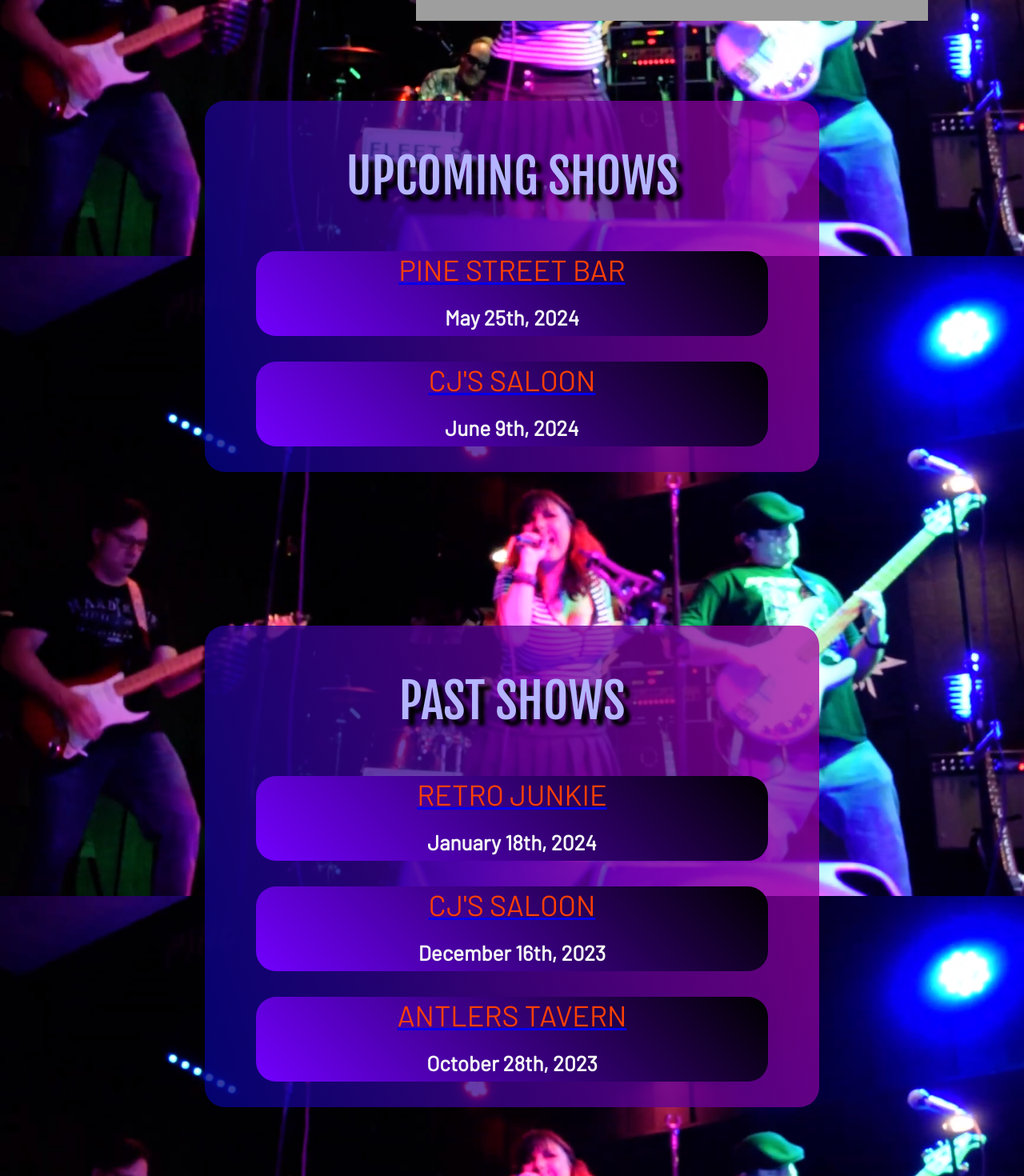
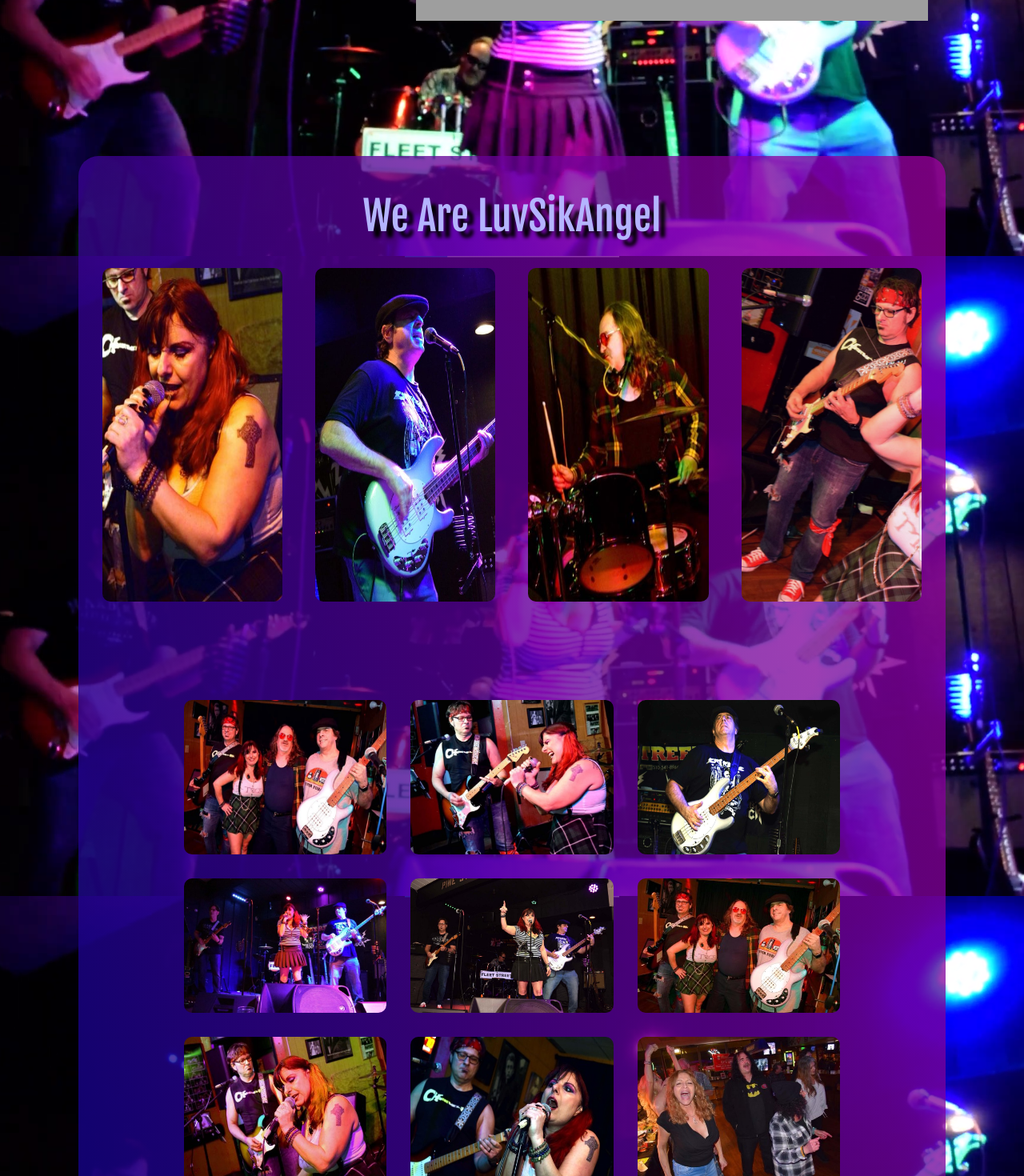
Before and after one commit to NickGentryBJJ/LuvSikReact, a React (Create React App) app: page / in a window 1280 px wide. Shown: the part 480-1950 px from the top of the page at 80% size. Built offline with nearby package versions, Linux system fonts and the light colour scheme; grey boxes are pictures that could not be loaded.

Commit message:
Revised Show Section with new hash logic

```diff
--- a/src/Components/Shows/Shows.jsx
+++ b/src/Components/Shows/Shows.jsx
@@ -2,81 +2,34 @@
 import './Shows.css';
 
 function Shows() {
+    const locations = {  // Location Legend
+        "CJ": "CJ's Saloon",
+        "RJ": "Retro Junkie",
+        "FA": "Farington's",
+        "PSB": "Pine Street Bar",
+        "PISS": "Pioneer Saloon"
+    };
+    const dates = {
+        "FA": {
+            "month": "April",
+            "day": "12th",
+            "time": "8:00PM - Midnight"
+        },
+        "PSB": {
+            "month": "May",
+            "day": "25th",
+            "time": "9:00PM - 1:00AM"
+        },
+        "PISS": {
+            "month": "August",
+            "day": "10th",
+            "time": "8:30PM - 12AM"
+        }
+    }
     return (
         <div id="show-section">
-            <div className="upcoming-shows-wrapper">
-                <h1 className="title">
-                    UPCOMING SHOWS
-                </h1>
-                <div className="upcoming-shows">
-                    <div className="show-card">
-                        <div className="text">
-                            <a href="https://www.google.com/maps/dir//875+Rincon+Ave,+Livermore,+CA+94551/@37.6880971,-121.8664695,12z/data=!4m8!4m7!1m0!1m5!1m1!1s0x808fe7b75f5d2a55:0x76eb0d17c79c5e26!2m2!1d-121.7839617!2d37.6881258?entry=ttu">
-                                <p className="venue-name">
-                                    PINE STREET BAR
-                                </p>
-                            </a> <br/>
-                            <p className="date">
-                                May 25th, 2024
-                            </p>
-                        </div>
-                    </div>
-                    <div className="show-card">
-                        <div className="text">
-                            <a href="https://www.google.com/maps/dir//548+Contra+Costa+Blvd+G,+Pleasant+Hill,+CA+94523/@37.9795447,-122.1498296,12z/data=!4m8!4m7!1m0!1m5!1m1!1s0x80856696a922960f:0xf10181bbf83d8329!2m2!1d-122.0675467!2d37.97953?entry=ttu">
-                                <p className="venue-name">
-                                    CJ'S SALOON
-                                </p>
-                            </a> <br/>
-                            <p className="date">
-                                June 9th, 2024
-                            </p>
-                        </div>
-                    </div>
-                </div>
-            </div>
-            <div className="upcoming-shows-wrapper">
-                <h1 className="title">
-                    PAST SHOWS
-                </h1>
-                <div className="upcoming-shows">
-                    <div className="show-card">
-                        <div className="text">
-                            <a href="https://www.google.com/maps/dir//Retro+Junkie,+2112+N+Main+St,+Walnut+Creek,+CA+94596/@37.9020719,-122.1317482,11.44z/data=!4m9!4m8!1m0!1m5!1m1!1s0x808561977b5834a7:0x1d4b3deaeaf94f61!2m2!1d-122.0645267!2d37.9088934!3e0?entry=ttu">
-                                <p className="venue-name">
-                                    RETRO JUNKIE
-                                </p>
-                            </a> <br/>
-                            <p className="date">
-                                January 18th, 2024
-                            </p>
-                        </div>
-                    </div>
-                    <div className="show-card">
-                        <div className="text">
-                            <a href="https://www.google.com/maps/dir//548+Contra+Costa+Blvd+G,+Pleasant+Hill,+CA+94523/@37.9795447,-122.1498296,12z/data=!4m8!4m7!1m0!1m5!1m1!1s0x80856696a922960f:0xf10181bbf83d8329!2m2!1d-122.0675467!2d37.97953?entry=ttu">
-                                <p className="venue-name">
-                                    CJ'S SALOON
-                                </p>
-                            </a> <br/>
-                            <p className="date">
-                                December 16th, 2023
-                            </p>
-                        </div>
-                    </div>
-                    <div className="show-card">
-                        <div className="text">
-                            <a href="https://www.google.com/maps/dir//2284+San+Pablo+Ave,+Pinole,+CA+94564/@38.0055802,-122.3736021,12z/data=!4m8!4m7!1m0!1m5!1m1!1s0x808576e1210dcdff:0x8b6432f9edb36ae3!2m2!1d-122.2911595!2d38.0055526?entry=ttu">
-                                <p className="venue-name">
-                                    ANTLERS TAVERN
-                                </p>
-                            </a> <br/>
-                            <p className="date">
-                                October 28th, 2023
-                            </p>
-                        </div>
-                    </div>
-                </div>
+            <div className="show-container" >
+
             </div>
         </div>
     );
```
Also changed, not shown: src/Components/Shows/ShowIndexItem/ShowIndexItem.css (added), src/Components/Shows/ShowIndexItem/ShowIndexItem.jsx (added).
